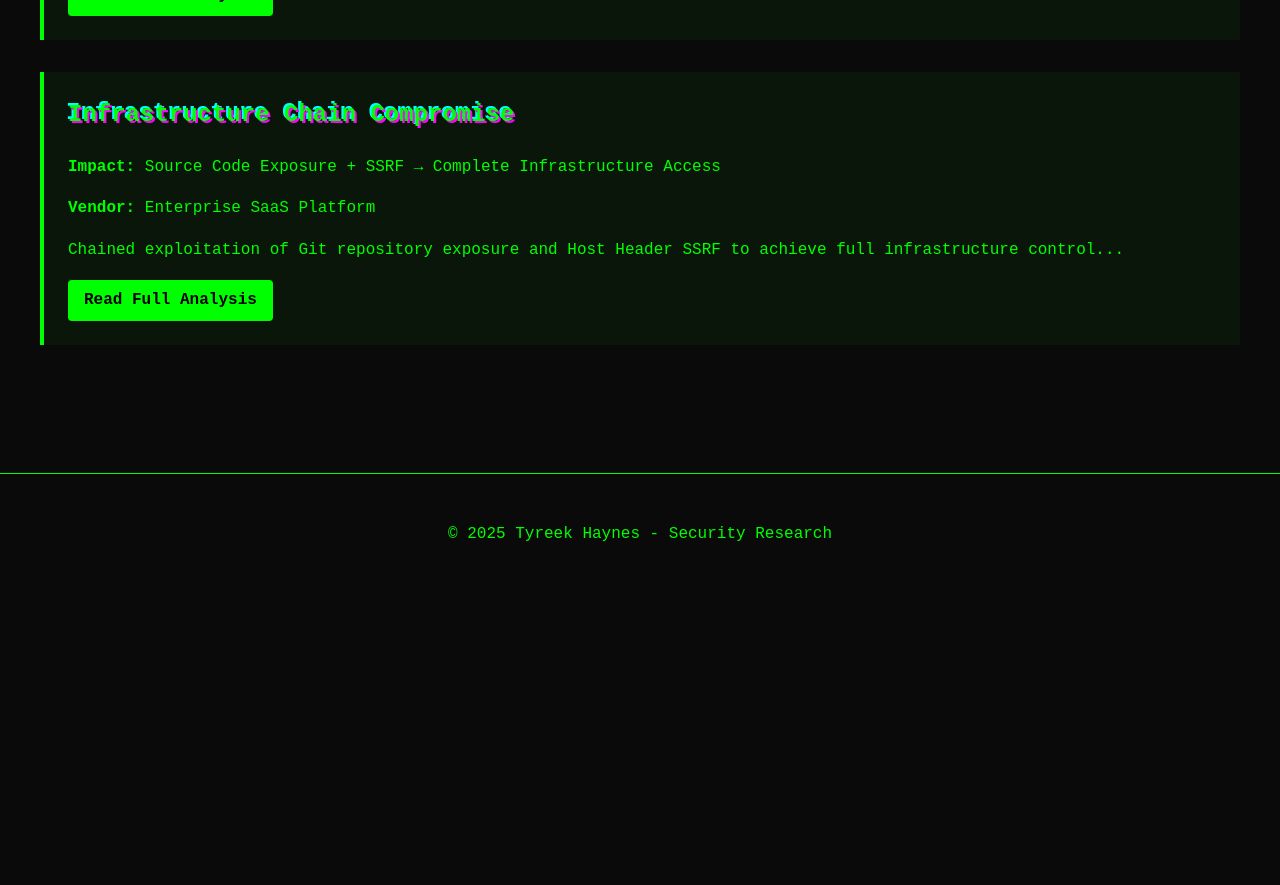
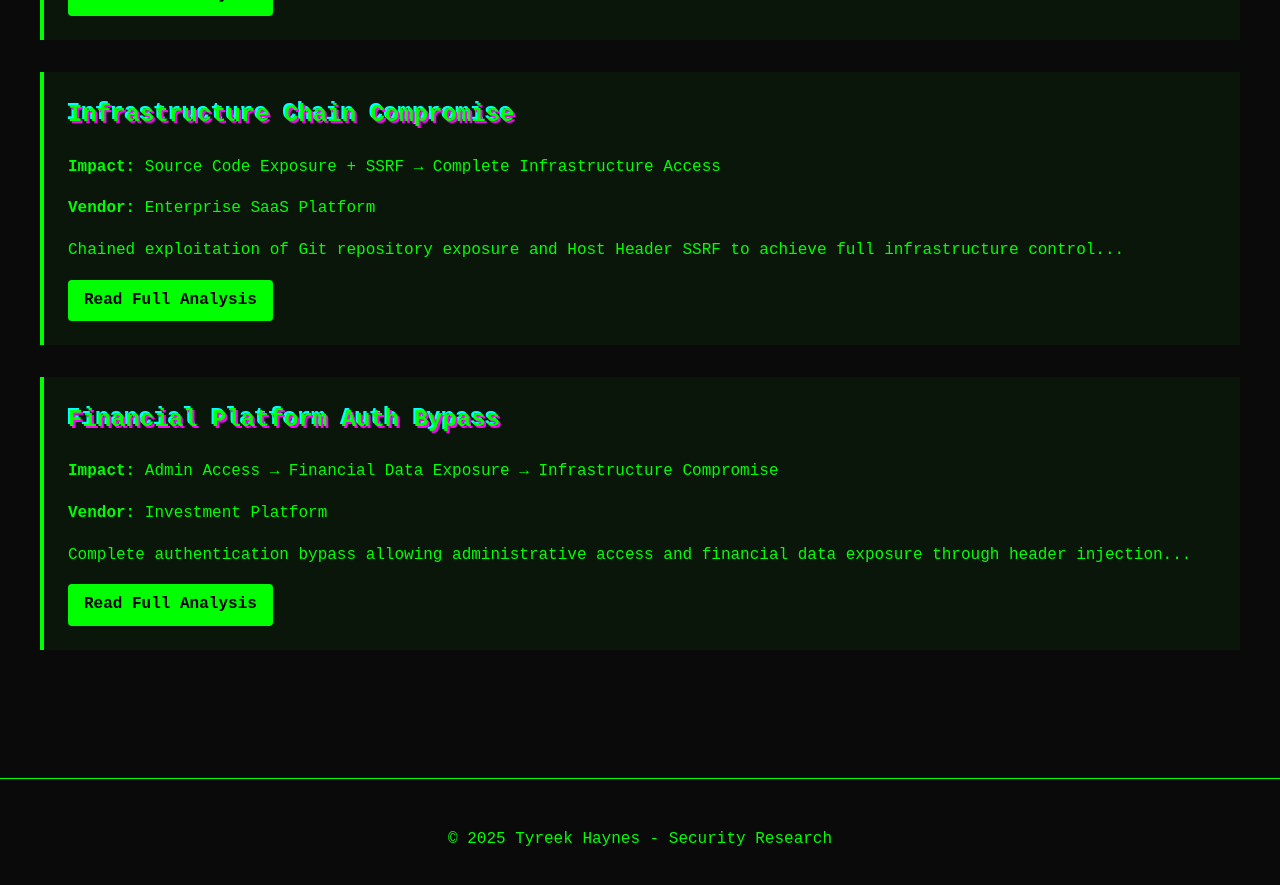
Before and after one commit to TyreekHaynes/Security-Research, a Jekyll site: the page built from research.html, in a window 1280 px wide and 900 px high, scrolled down 1594 px. Shown: the top 885 px of the window. Built offline with Jekyll 4.4.1, drawn with Linux system fonts in a browser that asks for light colours; before the commit the page ends 2190 px from its top, so only the background shows below that.

Commit message:
Update research.html

```diff
--- a/research.html
+++ b/research.html
@@ -51,3 +51,11 @@ title: Research
     <p>Chained exploitation of Git repository exposure and Host Header SSRF to achieve full infrastructure control...</p>
     <a href="{{ site.baseurl }}/case-studies/infrastructure-chain-compromise.html" class="read-more">Read Full Analysis</a>
 </div>
+
+<div class="case-study-preview">
+    <h2>Financial Platform Auth Bypass</h2>
+    <p><strong>Impact:</strong> Admin Access → Financial Data Exposure → Infrastructure Compromise</p>
+    <p><strong>Vendor:</strong> Investment Platform</p>
+    <p>Complete authentication bypass allowing administrative access and financial data exposure through header injection...</p>
+    <a href="{{ site.baseurl }}/case-studies/financial-platform-auth-bypass.html" class="read-more">Read Full Analysis</a>
+</div>
```
